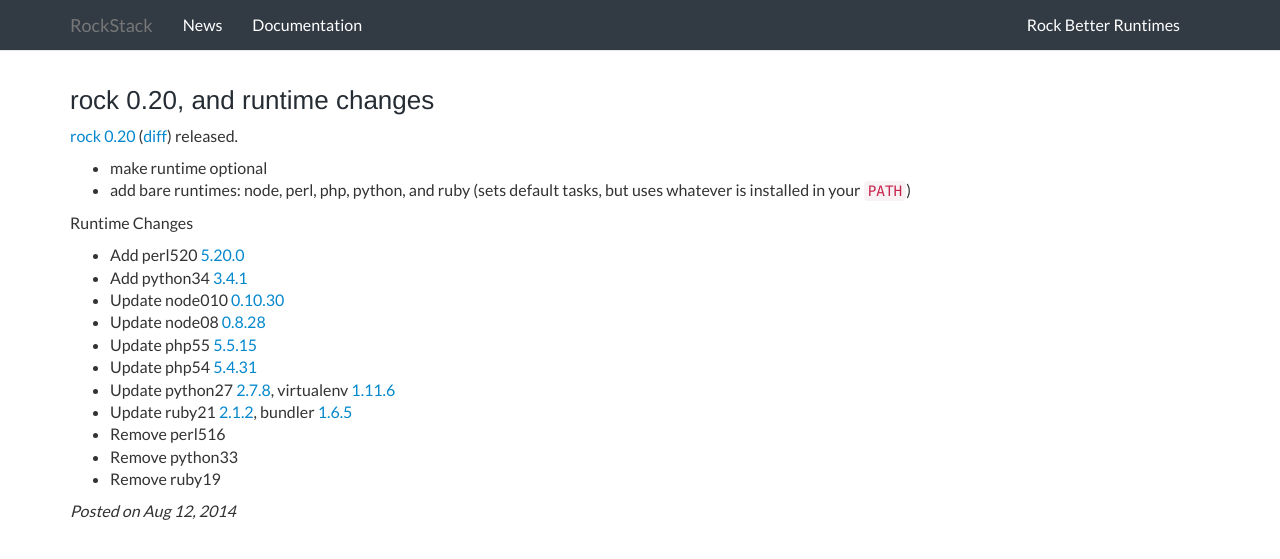
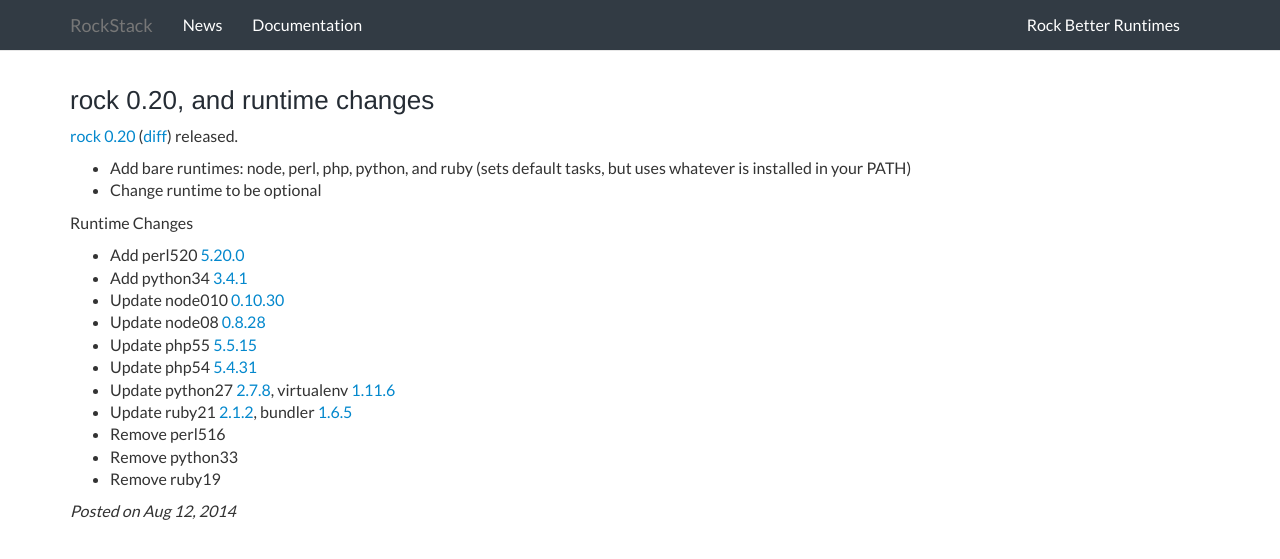
Before and after one commit to silas/rock, a Jekyll site: the page built from _posts/2014-08-12-rock-20-and-runtimes.md, in a window 1280 px wide. Shown: the top 559 px of the page. Built offline with Jekyll 4.4.1, drawn with Linux system fonts in a browser that asks for light colours; Markdown is read by kramdown in place of the engine named in the settings.

Commit message:
Tweak rock changes

```diff
--- a/_posts/2014-08-12-rock-20-and-runtimes.md
+++ b/_posts/2014-08-12-rock-20-and-runtimes.md
@@ -5,8 +5,8 @@
 
 [rock 0.20][pypi] ([diff][diff]) released.
 
- - make runtime optional
- - add bare runtimes: node, perl, php, python, and ruby (sets default tasks, but uses whatever is installed in your `PATH`)
+ - Add bare runtimes: node, perl, php, python, and ruby (sets default tasks, but uses whatever is installed in your PATH)
+ - Change runtime to be optional
 
 Runtime Changes
 
```
